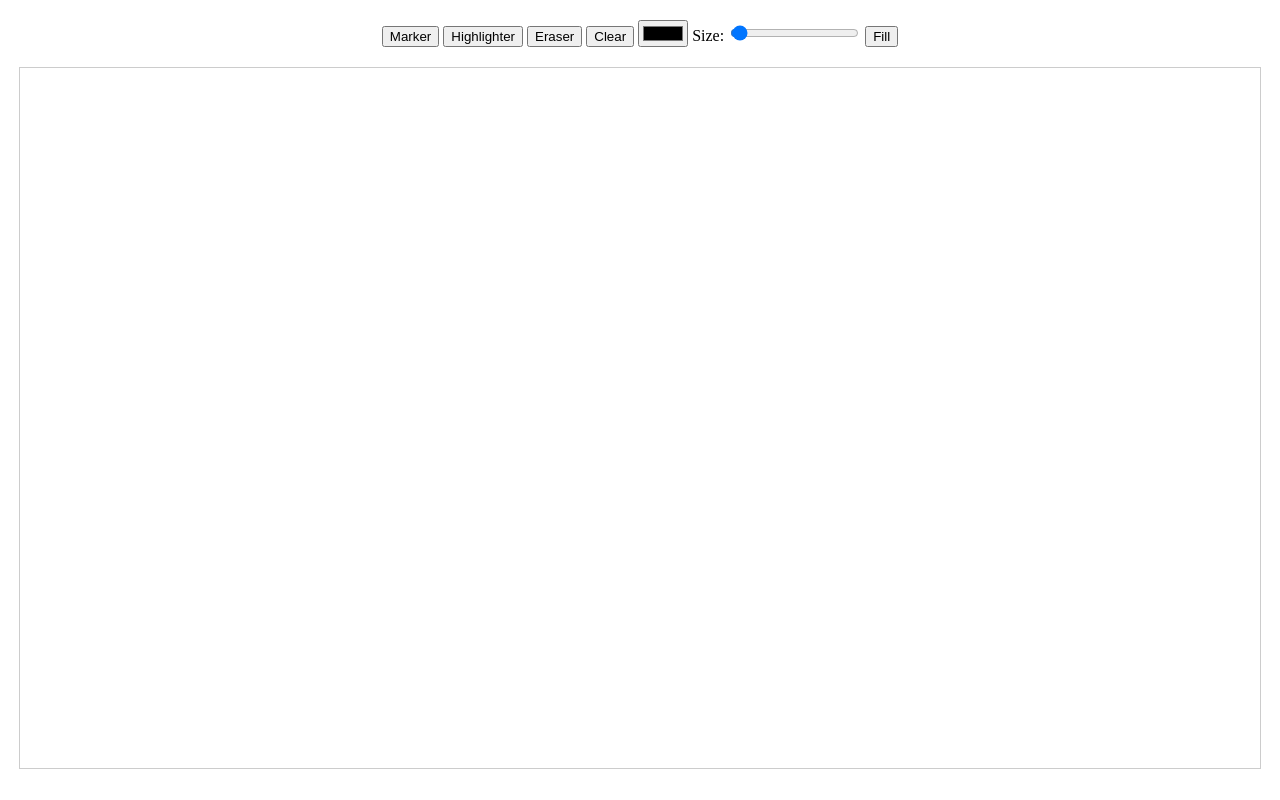
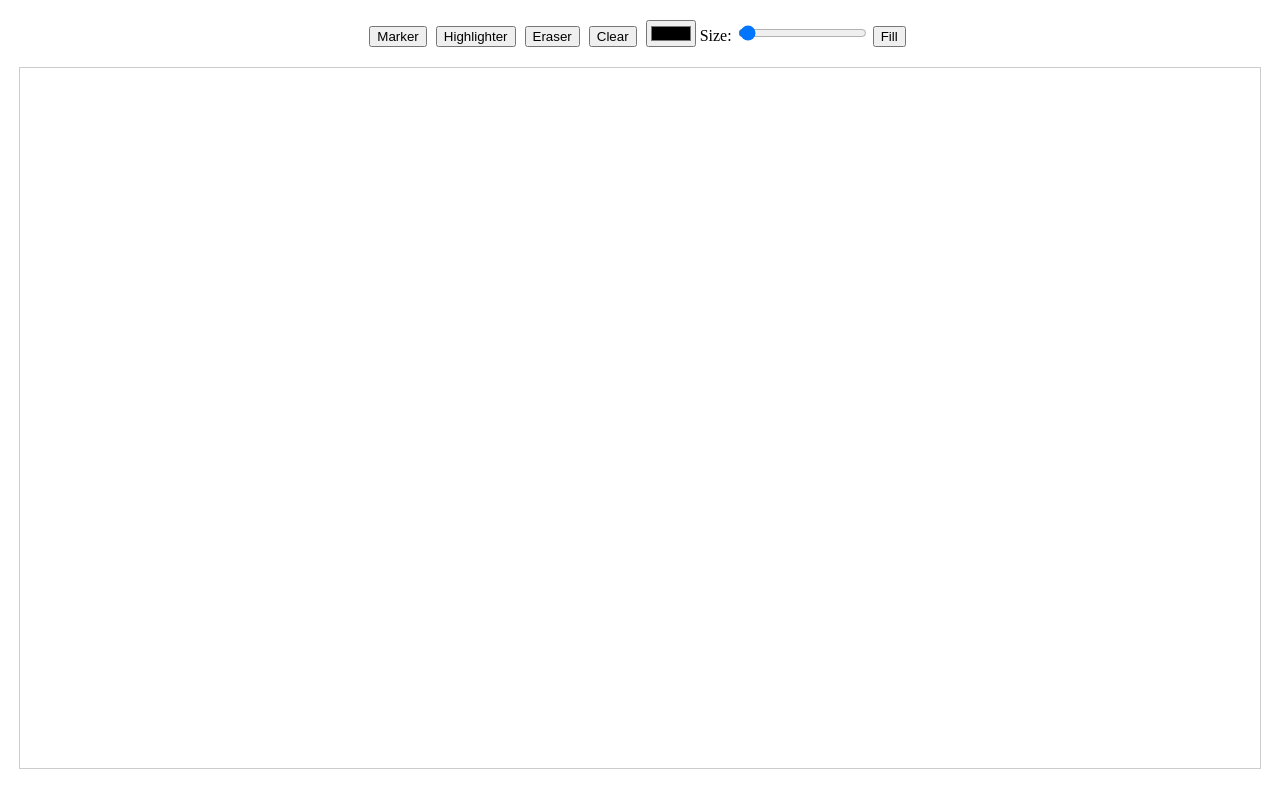
Before and after one commit to arnavkrishnan/whiteboard, a plain HTML site: page index.html in a window 1280 px wide. Drawn offline with Linux system fonts and the light colour scheme.

Commit message:
Update styles.css

```diff
--- a/styles.css
+++ b/styles.css
@@ -12,7 +12,7 @@ body {
 canvas {
     border: 1px solid #ccc;
     background-color: white;
-    cursor: crosshair;
+    cursor: crosshair; /* Default cursor */
 }
 
 .image {
@@ -20,3 +20,7 @@ canvas {
     position: absolute;
     cursor: nwse-resize;
 }
+
+.toolbar button {
+    margin-right: 5px; /* Add some space between buttons */
+}
```
